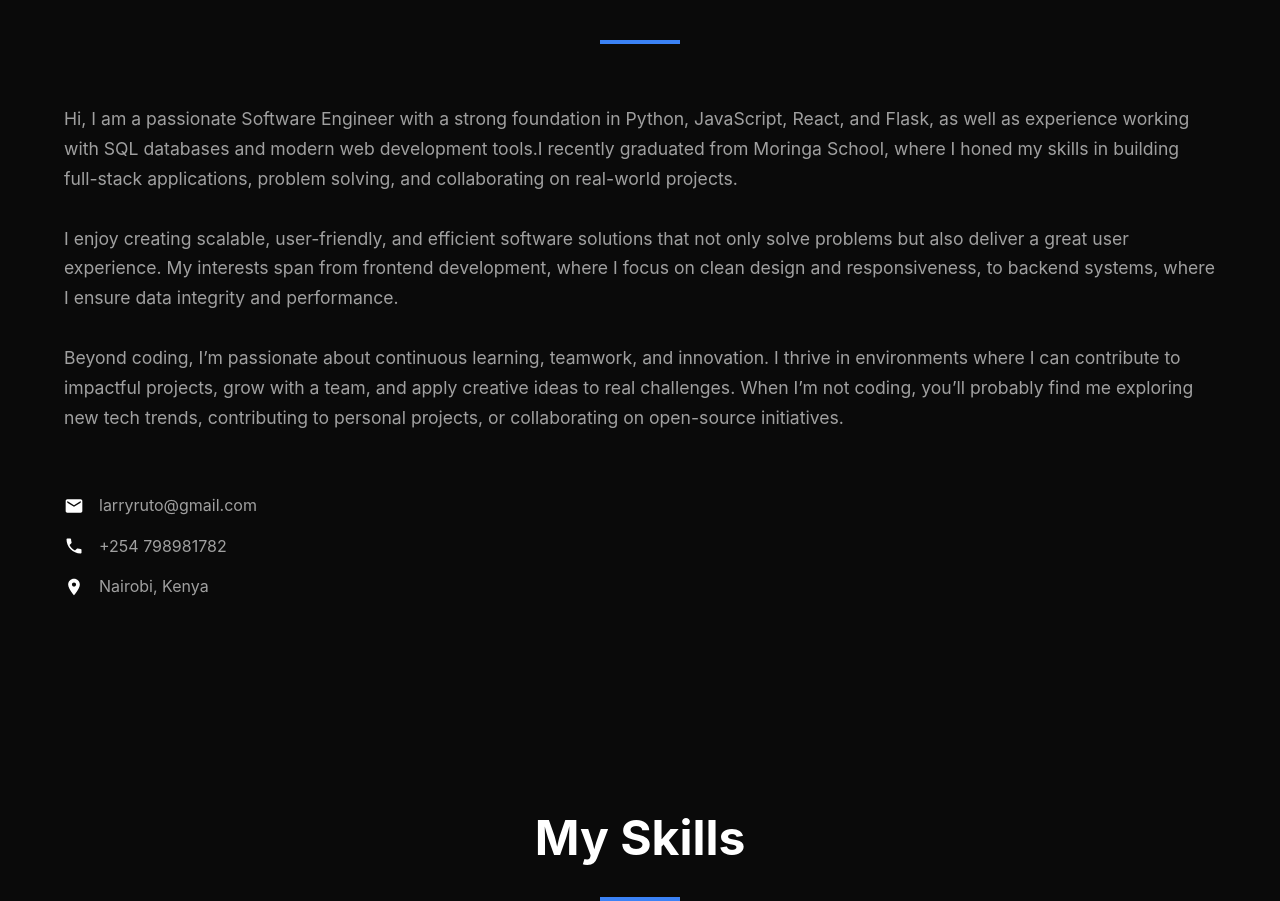
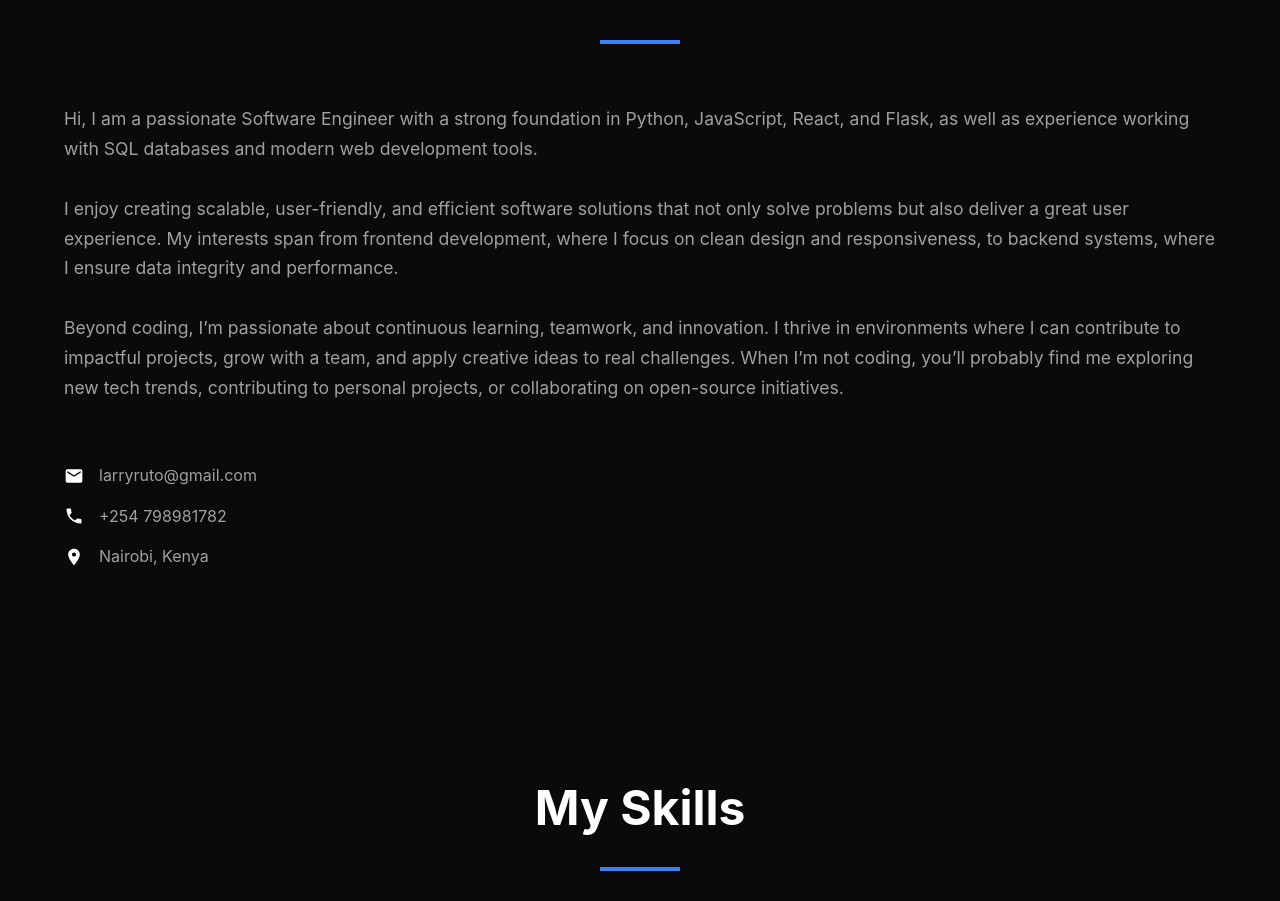
Before and after one commit to LarryRuto98/Personal_Portfolio, a React (Vite) app in the folder larry-portfolio/: page / in a window 1280 px wide. Shown: the part 957-1858 px from the top of the page. Built offline with nearby package versions, Linux system fonts and the light colour scheme.

Commit message:
made changes to about section

```diff
--- a/larry-portfolio/src/components/About.tsx
+++ b/larry-portfolio/src/components/About.tsx
@@ -71,7 +71,7 @@ const About: React.FC = () => {
         <TitleUnderline />
 
         <AboutText>
-          Hi, I am a passionate Software Engineer with a strong foundation in Python, JavaScript, React, and Flask, as well as experience working with SQL databases and modern web development tools.I recently graduated from Moringa School, where I honed my skills in building full-stack applications, problem solving, and collaborating on real-world projects.
+          Hi, I am a passionate Software Engineer with a strong foundation in Python, JavaScript, React, and Flask, as well as experience working with SQL databases and modern web development tools.
         </AboutText>
 
         <AboutText>
--- a/larry-portfolio/src/components/Header.tsx
+++ b/larry-portfolio/src/components/Header.tsx
@@ -128,7 +128,7 @@ const Header: React.FC = () => {
        slotProps={{
         paper: {
         sx:{
-          backgroundColor: '#111827',
+          backgroundColor: '#0f172a',
           color: '#ffffff',
           width: 250,
           paddingTop: 2,
```
